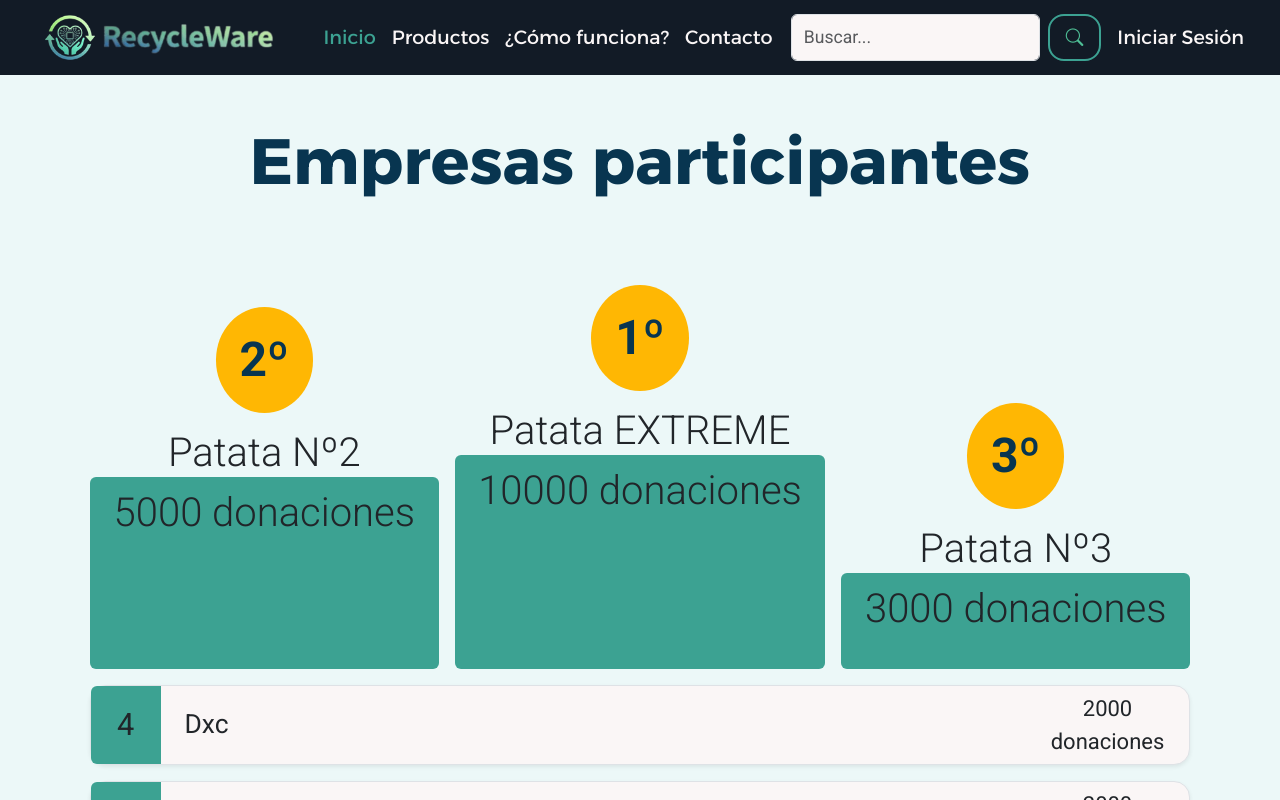
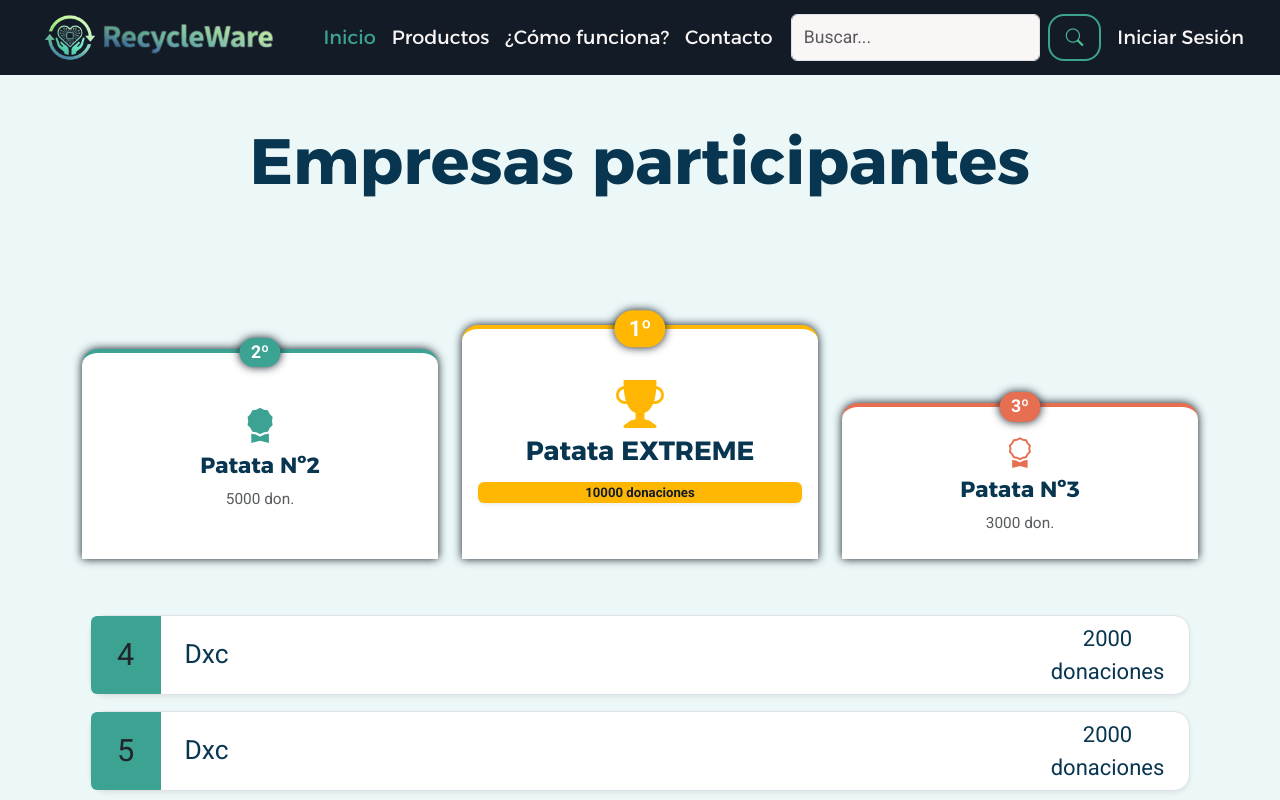
Before and after one commit to RecyclewareDAW/RecycleWare---ReactFronted, a React (Vite) app: page /ranking in a window 1280 px wide. Shown: the top 800 px of the page. Built offline with nearby package versions, Linux system fonts and the light colour scheme.

Commit message:
Cambios en el podio del ranking de empresas

```diff
--- a/src/components/RankingEmpresa/CardEmpresa.jsx
+++ b/src/components/RankingEmpresa/CardEmpresa.jsx
@@ -1,14 +1,14 @@
 export default function CardEmpresa({ posicion, nombre, donaciones }) {
     return <>
-        <div className="m-2 bg-light rounded-4 border shadow-sm">
+        <div className="m-2 bg-white rounded-4 border shadow-sm">
             <div className="row align-items-center">
                 <div className="col-1 text-center">
-                    <div className="fs-3  p-3 bg-secondary rounded-start">{posicion}</div>
+                    <div className="fs-3 p-3 bg-secondary rounded-start">{posicion}</div>
                 </div>
-                <div className="col-9 ">
+                <div className="col-9 text-primary">
                     <div className="fs-4">{nombre}</div>
                 </div>
-                <div className="col-2 text-center">
+                <div className="col-2 text-center text-primary">
                     <div className="fs-5">{donaciones} donaciones</div>
                 </div>
             </div>
--- a/src/components/RankingEmpresa/Podio.jsx
+++ b/src/components/RankingEmpresa/Podio.jsx
@@ -1,35 +1,81 @@
-//autor -> Luis Ginés
+// autor -> Luis Ginés (Estilos modificados)
 export const Podio = ({ nombre1, donaciones1, nombre2, donaciones2, nombre3, donaciones3 }) => {
+    return (
+        <div className="row align-items-end text-center mb-5 gx-2 gx-md-4 mt-5">
 
-    return <>
-        <div className="vh-50 d-flex flex-row  text-center">
-            <div className="m-1 p-1 order-2 flex-fill d-flex flex-column">  {/*posicion 1 del podio*/}
-                <div className="display-6 mt-auto text-wrap d-flex flex-column">
-                    <p className="display-5 text-primary fw-bold bg-warning align-self-center p-4 rounded-circle">1º</p>
-                    {!nombre1 ? "placeholder" : nombre1}
-                </div>{/*nombre empresa 1 del podio*/}
-                <div className="h-100 bg-accent rounded-2 p-1 bg-secondary">
-                    <p className="pt-2 display-6">{!donaciones1 ? "placeholder" : donaciones1} donaciones</p>
+            {/* 2º PUESTO */}
+            <div className="col-4 order-1">
+                <div className="position-relative p-3 py-5 bg-white rounded-top-4 shadow border-top border-4 border-secondary">
+
+                    <span className="position-absolute top-0 start-50 translate-middle badge rounded-pill bg-secondary fs-6 shadow">2º</span>
+
+                    <i className="bi bi-award-fill fs-2 text-secondary mb-2 mt-2"></i>
+                    <h5 className="text-primary fw-bold text-wrap">{nombre2 || "..."}</h5>
+                    <p className="text-muted small mb-0">{donaciones2 || 0} don.</p>
                 </div>
             </div>
-            <div className="m-1 p-1 order-1 flex-fill d-flex flex-column"> {/*posicion 2 del podio*/}
-                <div className="display-6 mt-auto text-wrap d-flex flex-column">
-                    <p className="display-5 text-primary fw-bold bg-warning align-self-center p-4 rounded-circle">2º</p>
-                    {!nombre2 ? "placeholder" : nombre2}
-                </div> {/*nombre empresa 2 del podio*/}
-                <div className="flex-grow h-50 bg-accent rounded-2 p-1 bg-secondary">
-                    <p className="pt-2 display-6">{!donaciones2 ? "placeholder" : donaciones2} donaciones</p>
+
+            {/* 1º PUESTO */}
+            <div className="col-4 order-2 z-1">
+                <div className="position-relative p-3 py-5 bg-white rounded-top-4 shadow border-top border-4 border-warning">
+
+                    <span className="position-absolute top-0 start-50 translate-middle badge rounded-pill bg-warning fs-5 shadow">1º</span>
+
+                    <i className="bi bi-trophy-fill display-5 text-warning mb-2 mt-2"></i>
+                    <h4 className="text-primary fw-bold text-wrap">{nombre1 || "..."}</h4>
+                    <span className="badge bg-warning text-dark px-2 py-1 mt-2 small shadow-sm w-100 text-truncate">
+                        {donaciones1 || 0} donaciones
+                    </span>
                 </div>
             </div>
-            <div className="m-1 p-1 order-3 flex-fill d-flex flex-column"> {/*posicion 3 del podio*/}
-                <div className="display-6 mt-auto text-wrap d-flex flex-column">
-                    <p className="display-5 text-primary fw-bold bg-warning align-self-center p-4 rounded-circle">3º</p>
-                    {!nombre3 ? "placeholder" : nombre3}
-                </div> {/*nombre empresa 3 del podio*/}
-                <div className="h-25 bg-accent rounded-2 p-1 bg-secondary">
-                    <p className="pt-2 display-6">{!donaciones3 ? "placeholder" : donaciones3} donaciones</p>
+
+            {/* 3º PUESTO */}
+            <div className="col-4 order-3">
+                <div className="position-relative p-3 py-4 bg-white rounded-top-4 shadow border-top border-4 border-danger">
+
+                    <span className="position-absolute top-0 start-50 translate-middle badge rounded-pill bg-danger fs-6 shadow">3º</span>
+
+                    <i className="bi bi-award fs-3 text-danger mb-2 mt-2"></i>
+                    <h5 className="text-primary fw-bold text-wrap">{nombre3 || "..."}</h5>
+                    <p className="text-muted small mb-0">{donaciones3 || 0} don.</p>
                 </div>
             </div>
+
         </div>
-    </>
+    );
 }
+
+// export const Podio = ({ nombre1, donaciones1, nombre2, donaciones2, nombre3, donaciones3 }) => {
+
+//     return <>
+//         <div className="vh-50 d-flex flex-row  text-center">
+//             <div className="m-1 p-1 order-2 flex-fill d-flex flex-column">  {/*posicion 1 del podio*/}
+//                 <div className="display-6 mt-auto text-wrap d-flex flex-column">
+//                     <p className="display-5 text-primary fw-bold bg-warning align-self-center p-4 rounded-circle">1º</p>
+//                     {!nombre1 ? "placeholder" : nombre1}
+//                 </div>{/*nombre empresa 1 del podio*/}
+//                 <div className="h-100 bg-accent rounded-2 p-1 bg-secondary">
+//                     <p className="pt-2 display-6">{!donaciones1 ? "placeholder" : donaciones1} donaciones</p>
+//                 </div>
+//             </div>
+//             <div className="m-1 p-1 order-1 flex-fill d-flex flex-column"> {/*posicion 2 del podio*/}
+//                 <div className="display-6 mt-auto text-wrap d-flex flex-column">
+//                     <p className="display-5 text-primary fw-bold bg-warning align-self-center p-4 rounded-circle">2º</p>
+//                     {!nombre2 ? "placeholder" : nombre2}
+//                 </div> {/*nombre empresa 2 del podio*/}
+//                 <div className="flex-grow h-50 bg-accent rounded-2 p-1 bg-secondary">
+//                     <p className="pt-2 display-6">{!donaciones2 ? "placeholder" : donaciones2} donaciones</p>
+//                 </div>
+//             </div>
+//             <div className="m-1 p-1 order-3 flex-fill d-flex flex-column"> {/*posicion 3 del podio*/}
+//                 <div className="display-6 mt-auto text-wrap d-flex flex-column">
+//                     <p className="display-5 text-primary fw-bold bg-warning align-self-center p-4 rounded-circle">3º</p>
+//                     {!nombre3 ? "placeholder" : nombre3}
+//                 </div> {/*nombre empresa 3 del podio*/}
+//                 <div className="h-25 bg-accent rounded-2 p-1 bg-secondary">
+//                     <p className="pt-2 display-6">{!donaciones3 ? "placeholder" : donaciones3} donaciones</p>
+//                 </div>
+//             </div>
+//         </div>
+//     </>
+// }
```
Also changed, not shown: src/components/RankingEmpresa/ListaEmpresas.jsx (+19 -0 lines).
